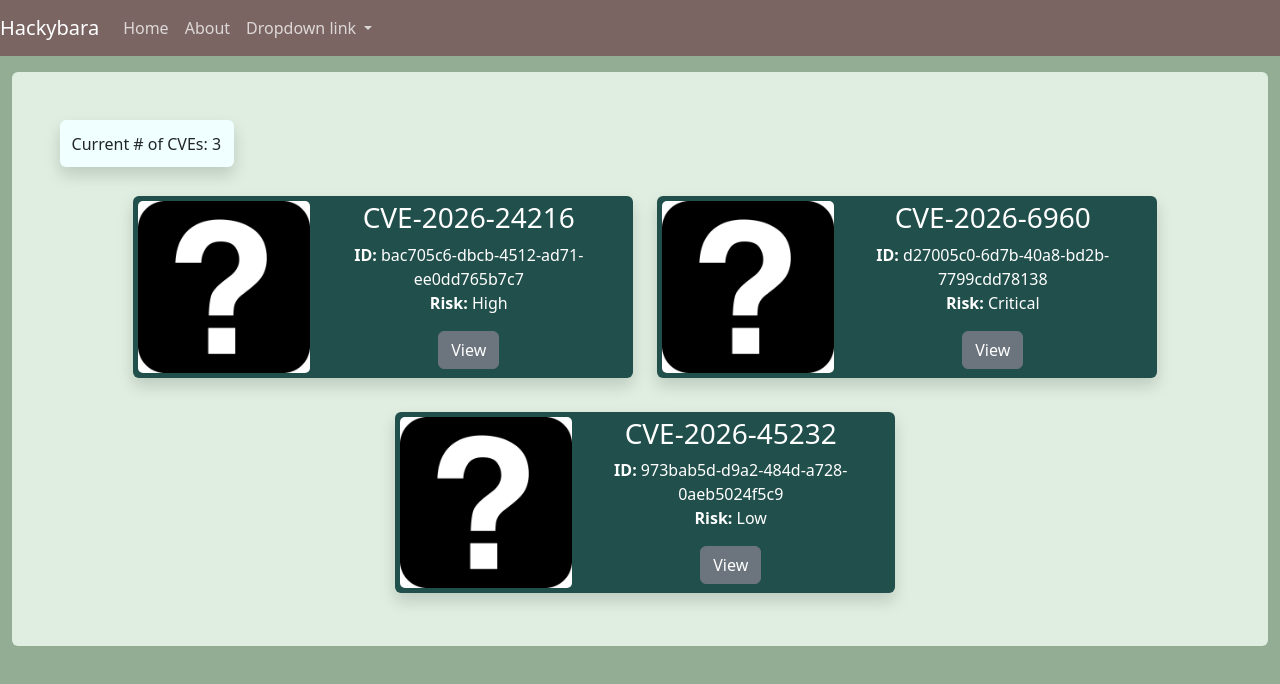
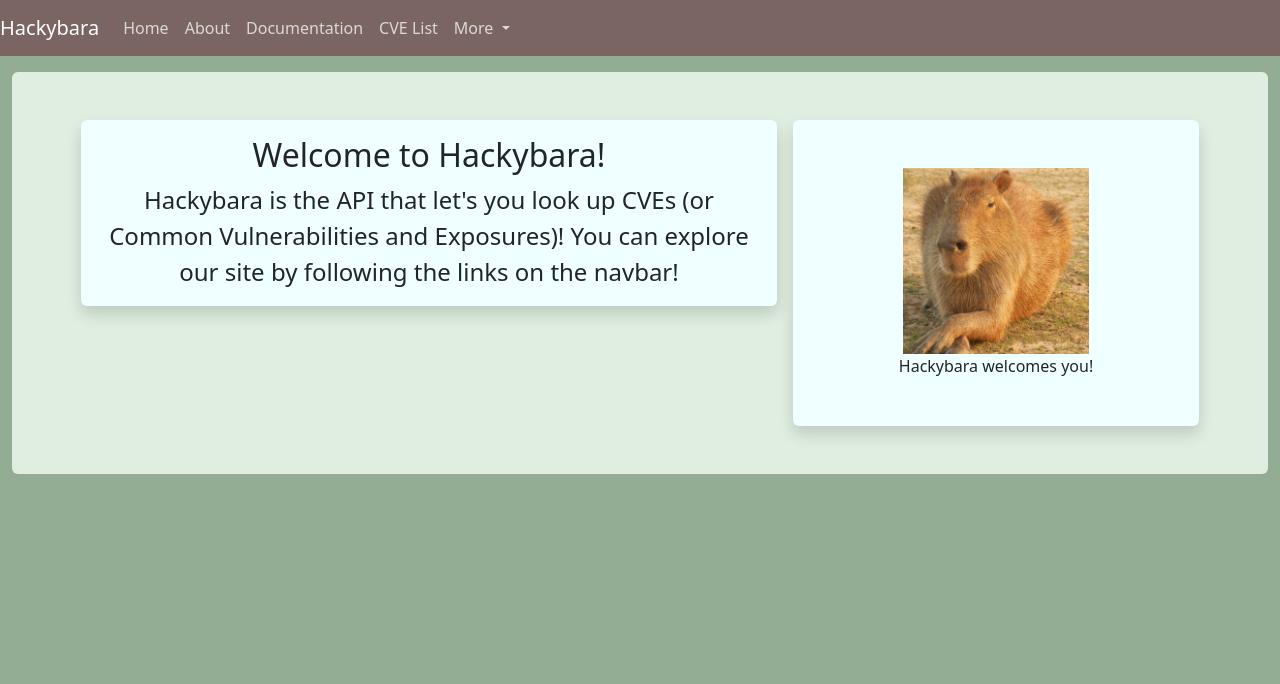
Before and after one commit to reidjessica642/CVES-API-frontend, an Angular app: page / in a window 1280 px wide. Shown: the top 684 px of the page. Built offline with nearby package versions, Linux system fonts and the light colour scheme.

Commit message:
Created home/landing page; hackybara-home

```diff
--- a/src/app/app.html
+++ b/src/app/app.html
@@ -6,17 +6,23 @@
   <div class="collapse navbar-collapse" id="navbarNavDropdown">
     <ul class="navbar-nav">
       <li class="nav-item active">
-        <a class="nav-link" href="#">Home<span class="sr-only"></span></a>
+        <a class="nav-link" href="">Home<span class="sr-only"></span></a>
       </li>
       <li class="nav-item">
         <a class="nav-link" href="#">About</a>
       </li>
+      <li class="nav-item">
+        <a class="nav-link" href="#">Documentation</a>
+      </li>
+      <li class="nav-item">
+        <a class="nav-link" href="cves/get">CVE List</a>
+      </li>
       <li class="nav-item dropdown">
         <a class="nav-link dropdown-toggle" href="#" id="navbarDropdownMenuLink" role="button" data-bs-toggle="dropdown" aria-haspopup="true" aria-expanded="false">
-          Dropdown link
+          More
         </a>
         <div class="dropdown-menu" aria-labelledby="navbarDropdownMenuLink">
-          <a class="dropdown-item" href="#">Action</a>
+          <a class="dropdown-item" href="#">Create CVE</a>
         </div>
       </li>
     </ul>
--- a/src/app/app.routes.ts
+++ b/src/app/app.routes.ts
@@ -1,10 +1,16 @@
 import { Routes } from '@angular/router';
 import { CveListing } from './cve-listing/cve-listing.js';
 import { CveData } from './cve-data/cve-data.js';
+import { HackybaraHome } from './hackybara-home/hackybara-home.js';
 
 export const routes: Routes = [
     {
-        path: '', // edit later for an actual landing page
+        path: '',
+        component: HackybaraHome,
+        title: 'Home',
+    },
+    {
+        path: 'cves/get', // edit later for an actual landing page
         component: CveListing,
         title: 'CVE List',
     },
--- a/src/app/cve-data/cve-data.ts
+++ b/src/app/cve-data/cve-data.ts
@@ -16,14 +16,14 @@ export class CveData {
   cveId: string;
   protected currentCVE: Cve;
 
-  constructor () {
+  constructor() {
     this.cveId = this.route.snapshot.params['id'];
     this.currentCVE = this.cvesService.getCveById(this.cveId);
   }
 
   deleteCve() {
     this.cvesService.deleteCve(this.cveId);
-    // TODO: make sure this goes to listing once the about page is set as default path
-    this.router.navigate(['']);
+    // return to get page
+    this.router.navigate(['cves/get']);
   }
 }
--- /dev/null
+++ b/src/app/hackybara-home/hackybara-home.css
@@ -0,0 +1,16 @@
+img {
+    width: 60%;
+    height: 60%;
+}
+
+.home-paragraph {
+    background-color: #f0ffff;
+    height: 75%;
+    flex: 0 0 60%;
+}
+
+.hackybara-relax {
+    background-color: #f0ffff;
+    text-align: center;
+    flex: 0 0 35%;
+}
--- /dev/null
+++ b/src/app/hackybara-home/hackybara-home.html
@@ -0,0 +1,14 @@
+<div class="d-flex justify-content-center align-items-start gap-3">
+    <div class="home-paragraph shadow p-3 rounded">
+        <div class="text-center h2">Welcome to Hackybara!</div>
+        <div class="text-center fs-4">
+            Hackybara is the API that let's you look up CVEs (or Common
+            Vulnerabilities and Exposures)! You can explore our site by following
+            the links on the navbar!
+        </div>
+    </div>
+    <div class="hackybara-relax shadow p-5 rounded">
+        <img src="images/capy-placeholder.png" alt="a capybara laying in some dry grass">
+        <div>Hackybara welcomes you!</div>
+    </div>
+</div>
--- /dev/null
+++ b/src/app/hackybara-home/hackybara-home.ts
@@ -0,0 +1,9 @@
+import { Component } from '@angular/core';
+
+@Component({
+  selector: 'app-hackybara-home',
+  imports: [],
+  templateUrl: './hackybara-home.html',
+  styleUrl: './hackybara-home.css',
+})
+export class HackybaraHome {}
```
Also changed, not shown: public/images/capy-placeholder.png (added).
